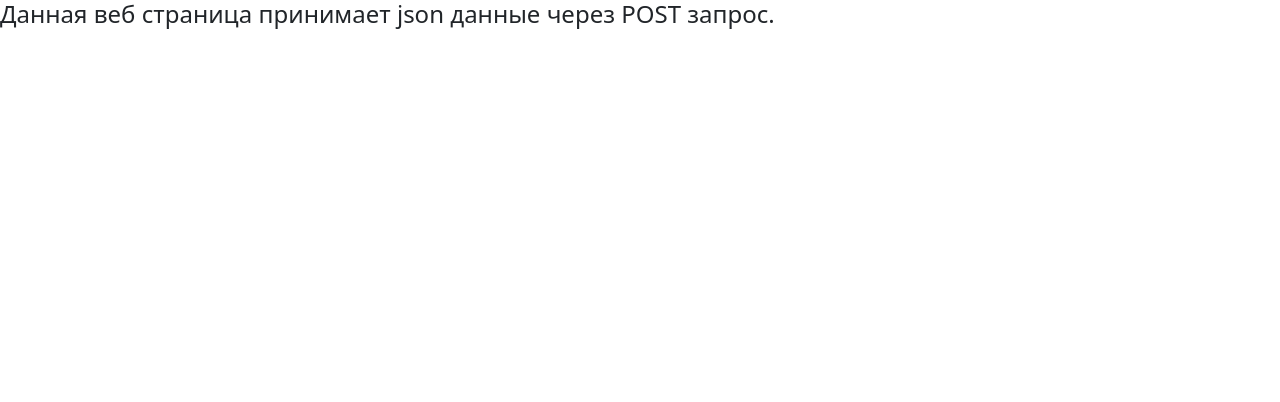
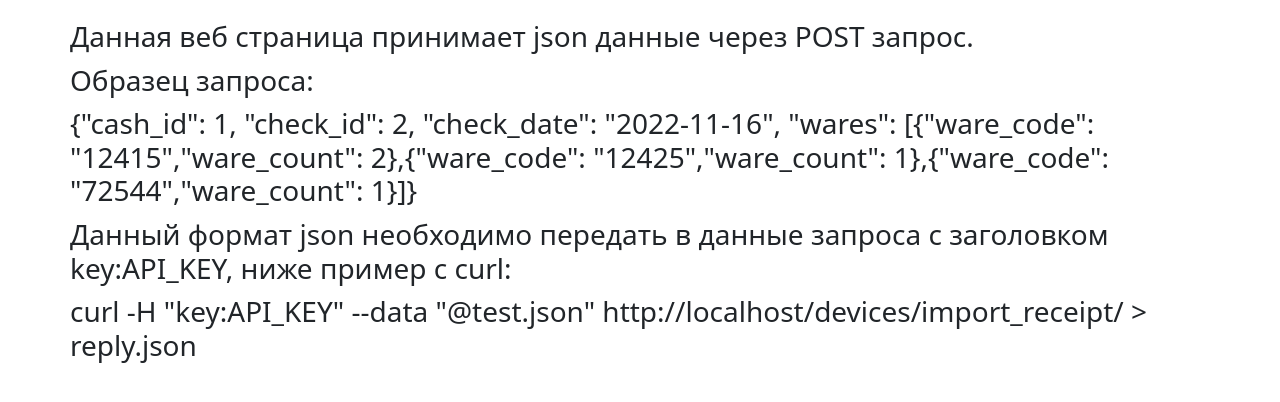
Before and after one commit to MyEternityOrg/elq, a Django app: page /devices/import_receipt/ in a window 1280 px wide. Shown: the top 402 px of the page. Run offline with Django 4.2, Linux system fonts and the light colour scheme; parts of the project's set-up code (start-up, migrations or seed data) failed here and were passed over; some libraries are stand-ins or nearby versions.

Commit message:
readme design (pre)

```diff
--- a/app_devices/templates/app_devices/import_receipt_data.html
+++ b/app_devices/templates/app_devices/import_receipt_data.html
@@ -1,6 +1,29 @@
 {% extends 'base.html' %}
+{% block css %}
+    <style>
+        .row {
+            margin-bottom: 10px;
+        }
+    </style>
+{% endblock %}
 {% block content %}
-    <h4>Данная веб страница принимает json данные через POST запрос.</h4>
+    <div class="container-fluid container-lg h3" style="margin-top: 20px">
+        <div class="col">
+            <div class="row">Данная веб страница принимает json данные через POST запрос.</div>
+            <div class="row">Образец запроса:</div>
+            <div class="row">{"cash_id": 1, "check_id": 2, "check_date": "2022-11-16", "wares": [{"ware_code":
+                "12415","ware_count":
+                2},{"ware_code": "12425","ware_count": 1},{"ware_code": "72544","ware_count": 1}]}
+            </div>
+            <div class="row">Данный формат json необходимо передать в данные запроса с заголовком key:API_KEY, ниже
+                пример с
+                curl:
+            </div>
+            <div class="row">curl -H "key:API_KEY" --data "@test.json" http://localhost/devices/import_receipt/ >
+                reply.json
+            </div>
+        </div>
+    </div>
 {% endblock %}
 {% block script %}
 {% endblock %}
--- a/app_devices/views.py
+++ b/app_devices/views.py
@@ -16,7 +16,7 @@ class ImportReceiptData(BaseClassContextMixin, CreateView):
     title = 'Импорт данных кассовых чеков'
     template_name = 'app_devices/import_receipt_data.html'
     model = ImportedChecks
-    fields = ['__all__']
+    fields = ['cash_id']
 
     def post(self, request, *args, **kwargs):
         json_reply_error = ""
@@ -24,7 +24,7 @@ class ImportReceiptData(BaseClassContextMixin, CreateView):
             try:
                 json_input = json.loads(self.request.body)
                 if type(json_input) is dict:
-                    print(json_input['check_date'])
+                    print(json_input)
             except Exception as E:
                 json_reply_error = f'{E}'
         else:
```
